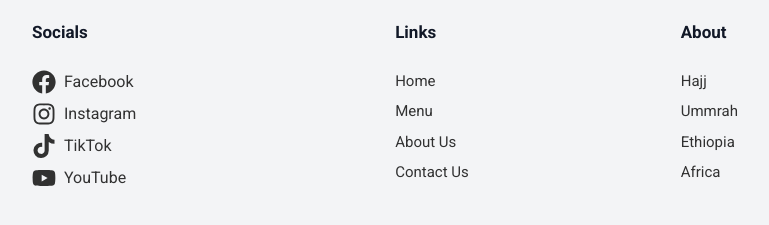
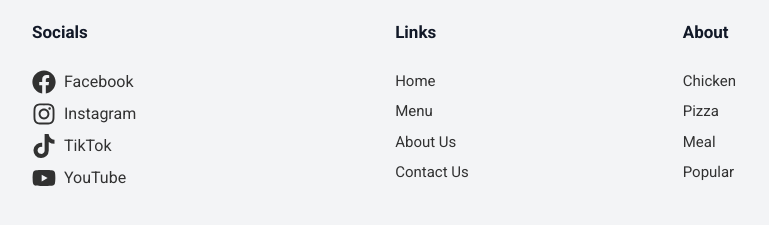
Before and after one commit to AbdelazizEbrahim/food-ordering-app, a Next.js app: page / in a window 1280 px wide. Shown: the part 1119-1344 px from the top of the page, without its empty margins (208-977 px from the left). Built offline with nearby package versions, Linux system fonts and the light colour scheme; no server answers; the database is empty.

Commit message:
Fix aos animation

```diff
--- a/src/components/layout/footer.js
+++ b/src/components/layout/footer.js
@@ -73,17 +73,17 @@ export default function Footer() {
             <h1 className="text-[17px] text-gray-900 font-semibold mb-[1.5rem]">
               About
             </h1>
-            <Link href="https://en.wikipedia.org/wiki/Hajj" target="_blank" className="block text-black opacity-80 text-[15px] cursor-pointer hover:text-yellow-600">
-              Hajj
+            <Link href="https://www.yummytummyaarthi.com/broasted-chicken-recipe/" target="_blank" className="block text-black opacity-80 text-[15px] cursor-pointer hover:text-yellow-600">
+              Chicken
             </Link>
-            <Link href="https://en.wikipedia.org/wiki/Umrah" target="_blank" className="block text-black opacity-80 text-[15px] cursor-pointer hover:text-yellow-600">
-              Ummrah
+            <Link href="https://en.wikipedia.org/wiki/Pizza" target="_blank" className="block text-black opacity-80 text-[15px] cursor-pointer hover:text-yellow-600">
+              Pizza
             </Link>
-            <Link href="https://en.wikipedia.org/wiki/Ethiopia" target="_blank" className="block text-black opacity-80 text-[15px] cursor-pointer hover:text-yellow-600">
-              Ethiopia
+            <Link href="https://en.wikipedia.org/wiki/Ethiopian_cuisine" target="_blank" className="block text-black opacity-80 text-[15px] cursor-pointer hover:text-yellow-600">
+              Meal
             </Link>
-            <Link href="https://en.wikipedia.org/wiki/Africa" target="_blank" className="block text-black opacity-80 text-[15px] cursor-pointer hover:text-yellow-600">
-              Africa
+            <Link href="https://www.tryotter.com/resource/wiki/popular-ethiopian-food#:~:text=The%20most%20popular%20dishes%20include,a%20culinary%20adventure%20worth%20exploring." target="_blank" className="block text-black opacity-80 text-[15px] cursor-pointer hover:text-yellow-600">
+              Popular
             </Link>
           </div>
         </div>
--- a/src/components/layout/header.js
+++ b/src/components/layout/header.js
@@ -88,7 +88,7 @@ export default function Header() {
             <div className="hidden md:flex items-center justify-between">
                 <nav className="flex items-center gap-8 text-gray-500 font-semibold">
                     <Link className="text-primary font-semibold text-2xl" href={'/'}>
-                        ST PIZZA
+                       AMIFA
                     </Link>
                     <Link href={'/'}>Home</Link>
                     <Link href={'/menu'}>Menu</Link>
```
